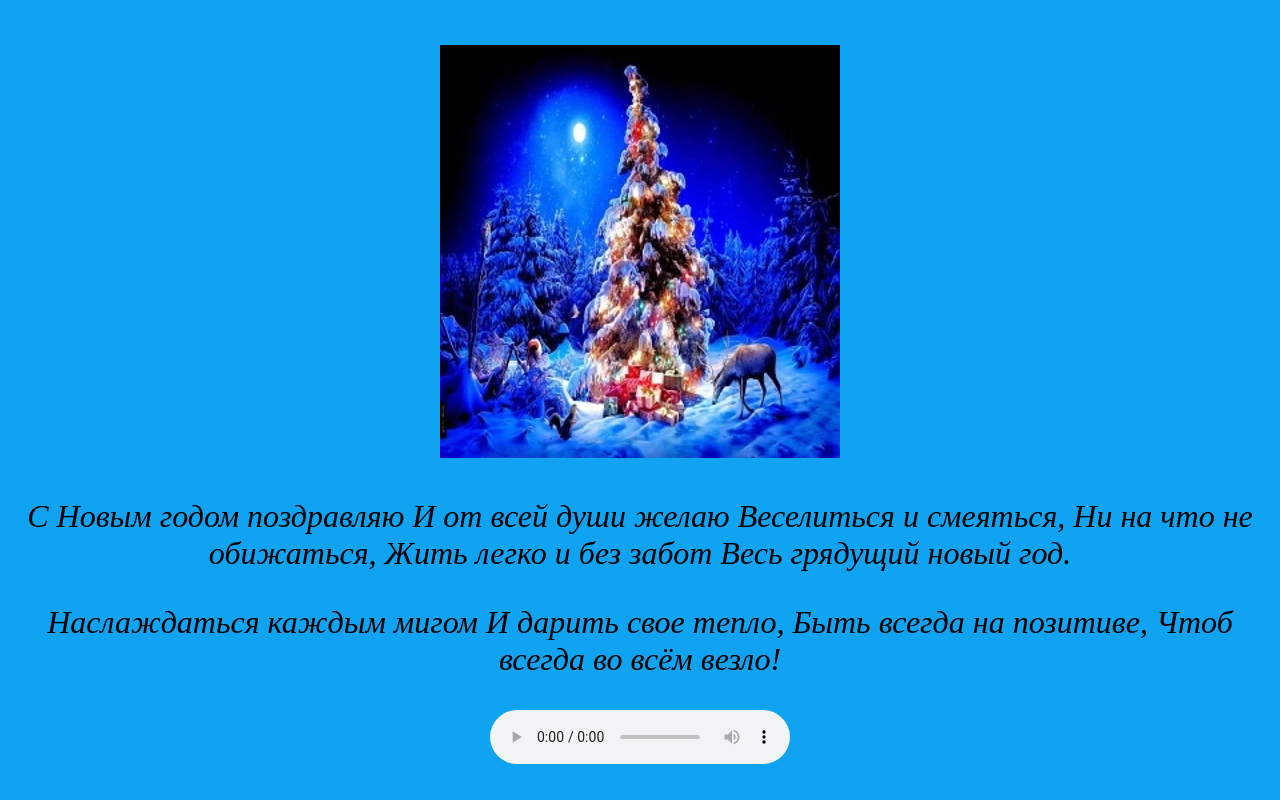
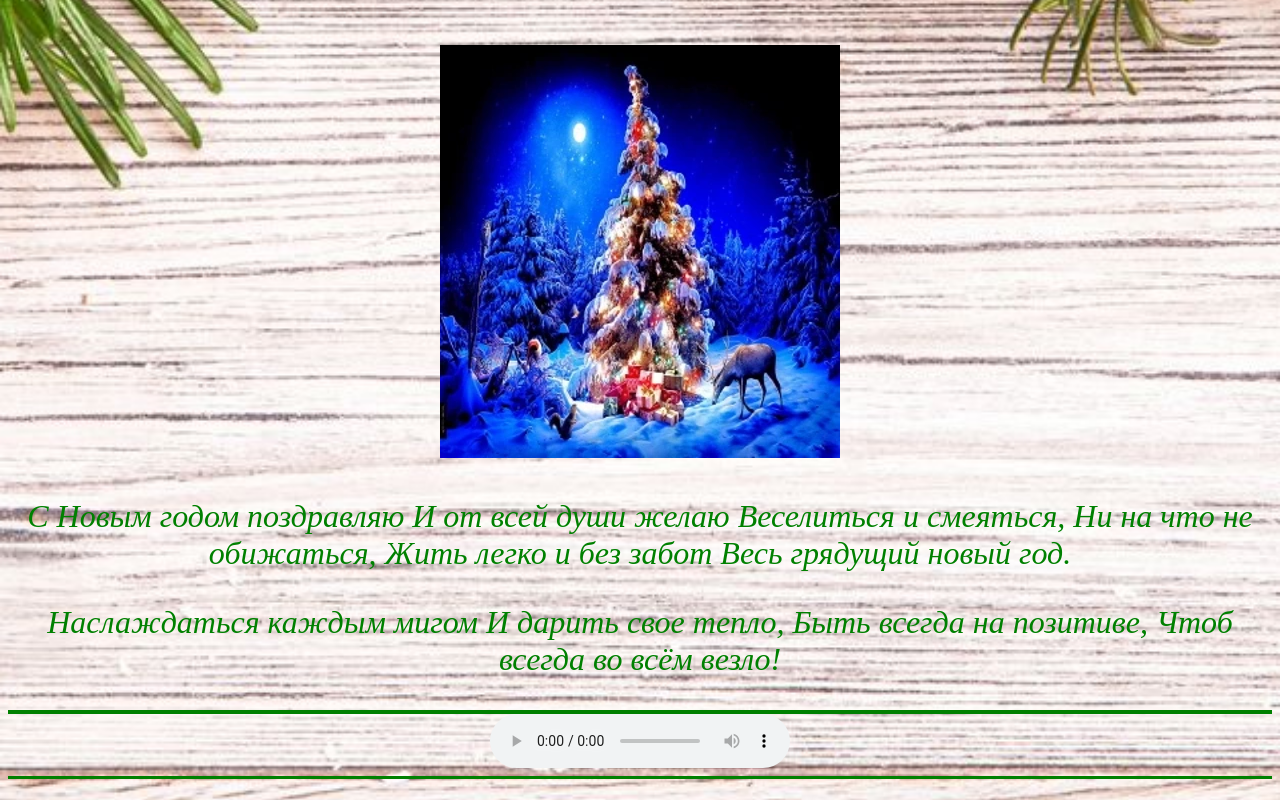
Before and after one commit to Antonkosmos-cyba/Antonkosmos-cyba.github.io, a plain HTML site: page index.html in a window 1280 px wide. Drawn offline with Linux system fonts and the light colour scheme.

Commit message:
Add files via upload

```diff
--- a/den.css
+++ b/den.css
@@ -1,13 +1,16 @@
 body {
-background-color: #0fa3f2;
+background: url(NewYear.png) no-repeat center center fixed;
+background-size: cover;
 }
 .main {
   text-align: center;
   font-size: 32px;
   font-style: italic;
-  color: #000000;
+  color: green;
 }
 .main3 {
+  border-top: 4px solid green;
+  border-bottom: 3px solid green;
   color: #0cf54b;
 }
 img {
```
Also changed, not shown: NewYear.png (added).
